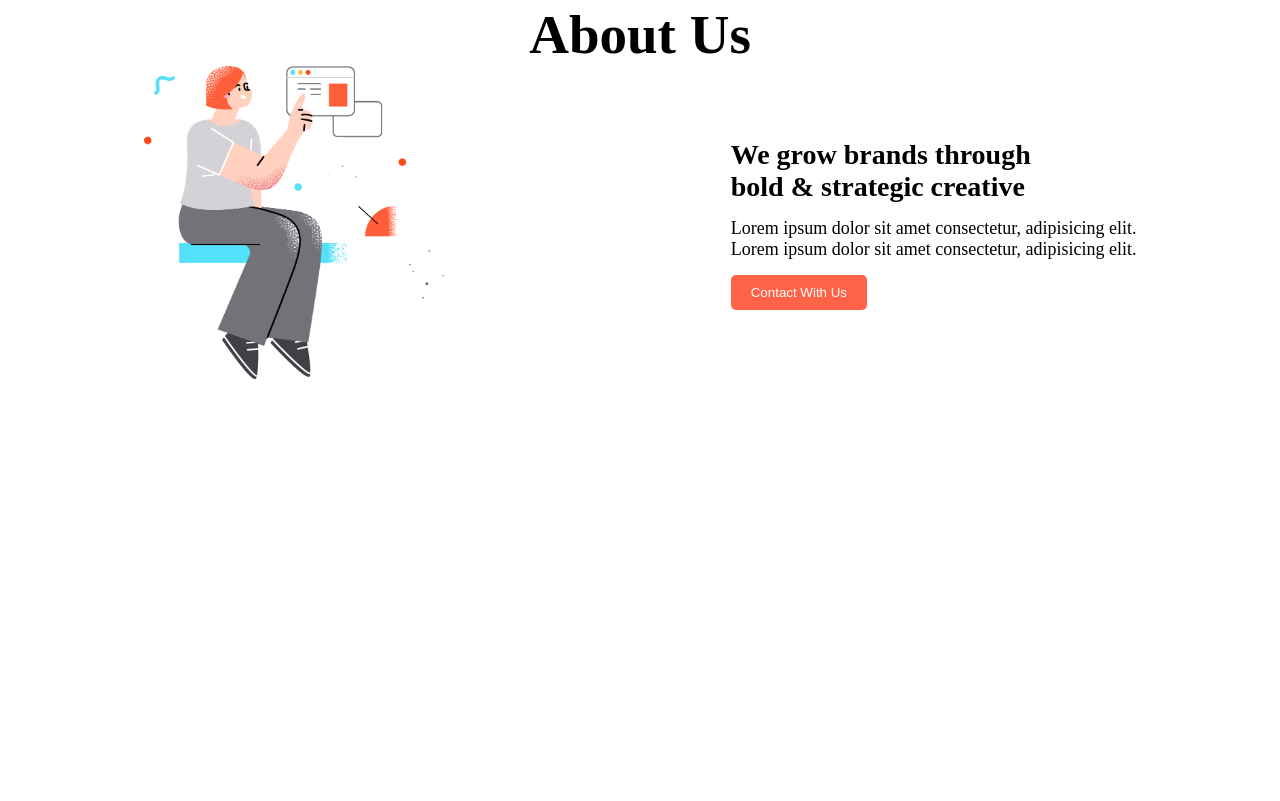
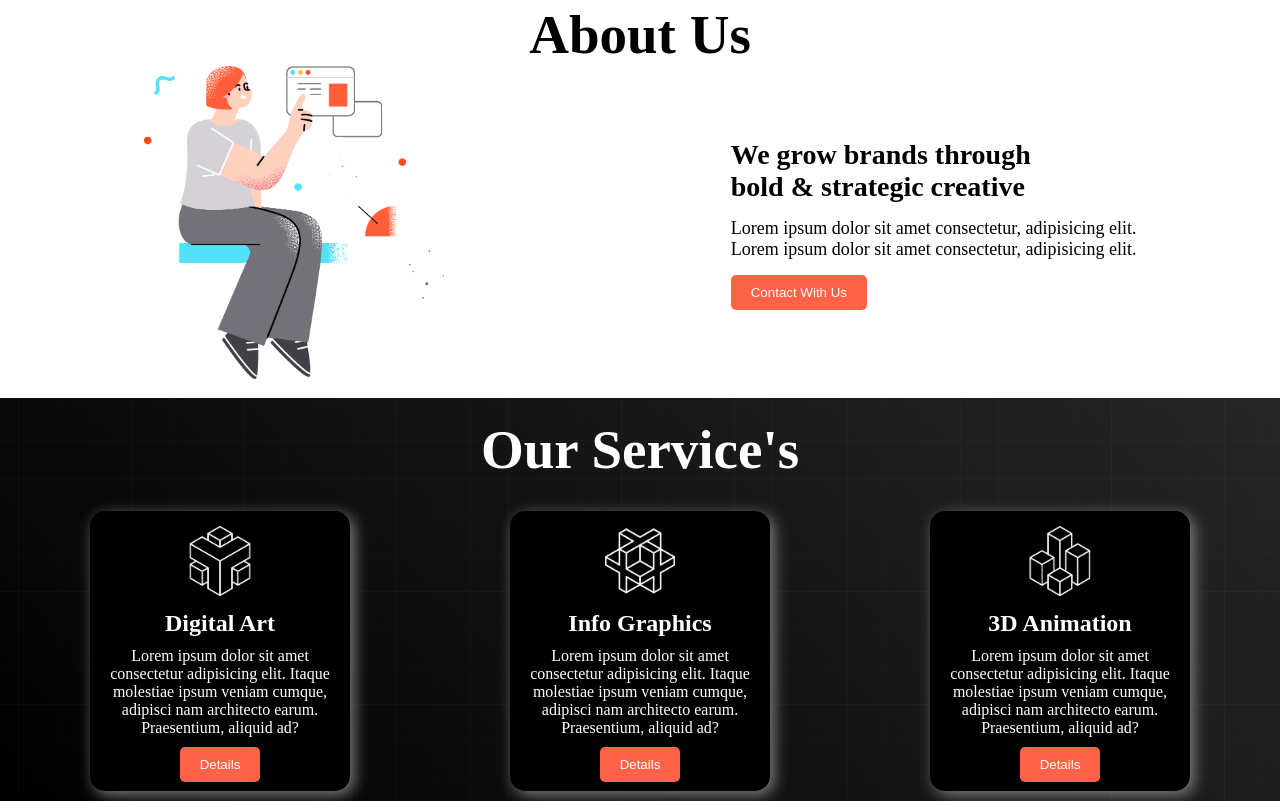
Before and after one commit to FarhaanSadik/digital-products, a plain HTML site: page index.html in a window 1280 px wide. Shown: the part 880-1681 px from the top of the page. Before the commit the page ends 1263 px from the top, so only its background shows below. Drawn offline with Linux system fonts and the light colour scheme.

Commit message:
service section added

```diff
--- a/index.html
+++ b/index.html
@@ -54,6 +54,30 @@
         </div>
     </section>
 
+    <!-- service section -->
+    <section class="service-section">
+        <h1 class="service-title">Our Service's</h1>
+        <div class="box-container">
+            <div class="box">
+                <img class="icon" src="./icon/0.png" alt="">
+                <h2 class="digital-art">Digital Art</h2>
+                <p>Lorem ipsum dolor sit amet consectetur adipisicing elit. Itaque molestiae ipsum veniam cumque, adipisci nam architecto earum. Praesentium, aliquid ad?</p>
+                <button class="detail-btn">Details</button>
+            </div>
+            <div class="box">
+                <img class="icon" src="./icon/1.png" alt="">
+                <h2 class="digital-art">Info Graphics</h2>
+                <p>Lorem ipsum dolor sit amet consectetur adipisicing elit. Itaque molestiae ipsum veniam cumque, adipisci nam architecto earum. Praesentium, aliquid ad?</p>
+                <button class="detail-btn">Details</button>
+            </div>
+            <div class="box">
+                <img class="icon" src="./icon/2.png" alt="">
+                <h2 class="digital-art">3D Animation</h2>
+                <p>Lorem ipsum dolor sit amet consectetur adipisicing elit. Itaque molestiae ipsum veniam cumque, adipisci nam architecto earum. Praesentium, aliquid ad?</p>
+                <button class="detail-btn">Details</button>
+            </div>
+        </div>
+    </section>
 </main>
 
 <footer>
--- a/style.css
+++ b/style.css
@@ -93,3 +93,52 @@ cursor: pointer;}
 .about-img{
     width: 300px;
 }
+.service-title{
+    font-size: 55px;
+    font-weight: bold;
+    text-align: center;
+    margin-top: 15px;
+    padding: 20px;
+    color: white
+    ;
+}
+
+.box{
+    width: 230px;
+    height: 250px;
+    box-shadow: 4px 4px 15px gray;
+    background-color: #000000;
+    text-align: center;
+    padding: 15px;
+    border-radius: 15px;
+    color: white;
+}
+.box:hover{background-color: #3c3c3c;}
+.icon{
+    width: 70px;
+}
+.detail-btn{
+    padding: 10px 20px;
+    background-color: tomato;
+    color: white;
+    border: none;
+    border-radius: 5px;
+    cursor: pointer;
+    margin-top: 10px;
+}
+.digital-art{
+    padding: 10px;
+}
+.detail-btn:hover{background-color: rgb(167, 59, 39);}
+.box-container{
+    display: flex;
+    justify-content: space-around;
+    align-items: center;
+    padding: 10px;
+}
+.service-section{
+    background-image: url(./images/background.png),linear-gradient(45deg, #000000, #262626);
+    background-position: center;
+    background-size: cover;
+    background-repeat: no-repeat;
+}
```
